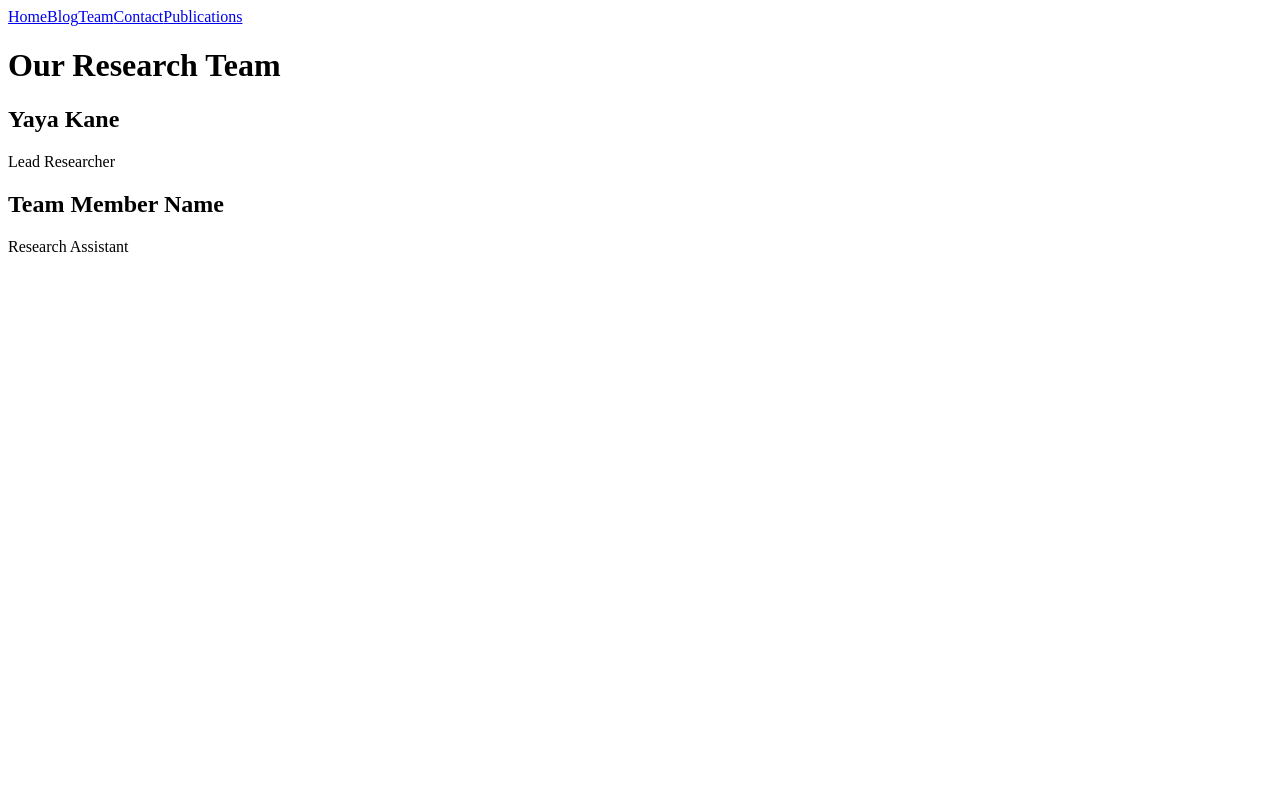
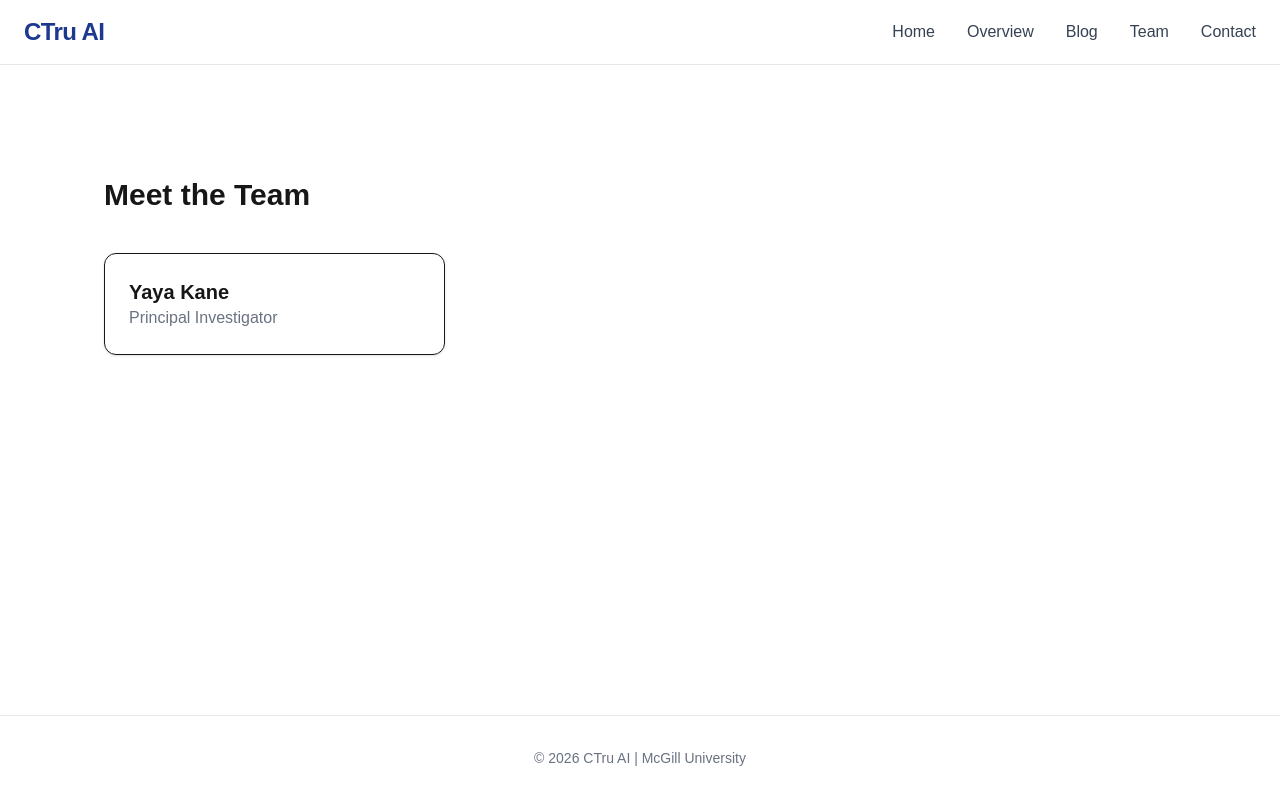
Before and after one commit to YayaK4ne/lab-website, a Next.js app: page /team in a window 1280 px wide. Built offline with nearby package versions, Linux system fonts and the light colour scheme.

Commit message:
Layout modifs

```diff
--- a/app/layout.tsx
+++ b/app/layout.tsx
@@ -1,17 +1,40 @@
+import './globals.css';
 import Link from 'next/link';
 
 export default function RootLayout({ children }: { children: React.ReactNode }) {
   return (
     <html lang="en">
-      <body>
-        <nav className="p-5 bg-gray-800 text-white flex gap-5">
-          <Link href="/">Home</Link>
-          <Link href="/blog">Blog</Link>
-          <Link href="/team">Team</Link>
-          <Link href="/contact">Contact</Link>
-          <Link href="/publications">Publications</Link>
+      <body className="flex flex-col min-h-screen bg-gray-50 text-gray-900">
+        {/* Navigation Bar */}
+        <nav className="sticky top-0 z-50 bg-white border-b border-gray-200">
+          <div className="max-w-7xl mx-auto px-6 py-4 flex justify-between items-center">
+            {/* Logo / Name */}
+            <Link href="/" className="font-bold text-2xl tracking-tight text-blue-900">
+              CTru AI
+            </Link>
+
+            {/* Links Container - explicitly set to flex */}
+            <div className="flex items-center gap-8 font-medium">
+              <Link href="/" className="text-gray-700 hover:text-blue-600 transition-colors">Home</Link>
+              <Link href="/about" className="text-gray-700 hover:text-blue-600 transition-colors">Overview</Link>
+              <Link href="/blog" className="text-gray-700 hover:text-blue-600 transition-colors">Blog</Link>
+              <Link href="/team" className="text-gray-700 hover:text-blue-600 transition-colors">Team</Link>
+              <Link href="/contact" className="text-gray-700 hover:text-blue-600 transition-colors">Contact</Link>
+            </div>
+          </div>
         </nav>
-        {children}
+
+        {/* Main Content */}
+        <main className="flex-grow max-w-7xl mx-auto w-full px-6 py-8">
+          {children}
+        </main>
+
+        {/* Footer */}
+        <footer className="border-t border-gray-200 bg-white">
+          <div className="max-w-7xl mx-auto px-6 py-8 text-center text-gray-500 text-sm">
+            © {new Date().getFullYear()} CTru AI | McGill University
+          </div>
+        </footer>
       </body>
     </html>
   );
--- a/app/page.tsx
+++ b/app/page.tsx
@@ -1,8 +1,13 @@
-export default function Home() {
+export default function LandingPage() {
   return (
-    <main className="flex min-h-screen flex-col items-center justify-center p-24">
-      <h1 className="text-4xl font-bold">Welcome to My Research Lab</h1>
-      <p className="mt-4 text-lg">Work in progress...</p>
-    </main>
+    <section className="p-20 text-center">
+      <h1 className="text-5xl font-extrabold mb-4">Advancing Dental Medicine through AI</h1>
+      <p className="text-lg text-gray-600 max-w-2xl mx-auto">
+        Welcome to the Kane Lab at McGill. We integrate engineering and oral health data.
+      </p>
+      <div className="mt-10">
+        <button className="bg-blue-600 text-white px-8 py-3 rounded-lg">View Research</button>
+      </div>
+    </section>
   );
 }
--- a/app/team/page.tsx
+++ b/app/team/page.tsx
@@ -1,17 +1,17 @@
-export default function Team() {
+export default function TeamPage() {
+  const members = [{ name: "Yaya Kane", role: "Principal Investigator" }];
+
   return (
-    <main className="p-10">
-      <h1 className="text-4xl font-bold mb-6">Our Research Team</h1>
-      <div className="grid grid-cols-1 md:grid-cols-2 gap-6">
-        <div className="p-6 border rounded-lg shadow-sm">
-          <h2 className="text-2xl font-semibold">Yaya Kane</h2>
-          <p className="text-gray-600">Lead Researcher</p>
-        </div>
-        <div className="p-6 border rounded-lg shadow-sm">
-          <h2 className="text-2xl font-semibold">Team Member Name</h2>
-          <p className="text-gray-600">Research Assistant</p>
-        </div>
+    <section className="p-20">
+      <h2 className="text-3xl font-bold mb-10">Meet the Team</h2>
+      <div className="grid grid-cols-1 md:grid-cols-3 gap-6">
+        {members.map((m) => (
+          <div key={m.name} className="p-6 border rounded-xl shadow-sm">
+            <h3 className="text-xl font-semibold">{m.name}</h3>
+            <p className="text-gray-500">{m.role}</p>
+          </div>
+        ))}
       </div>
-    </main>
+    </section>
   );
 }
```
